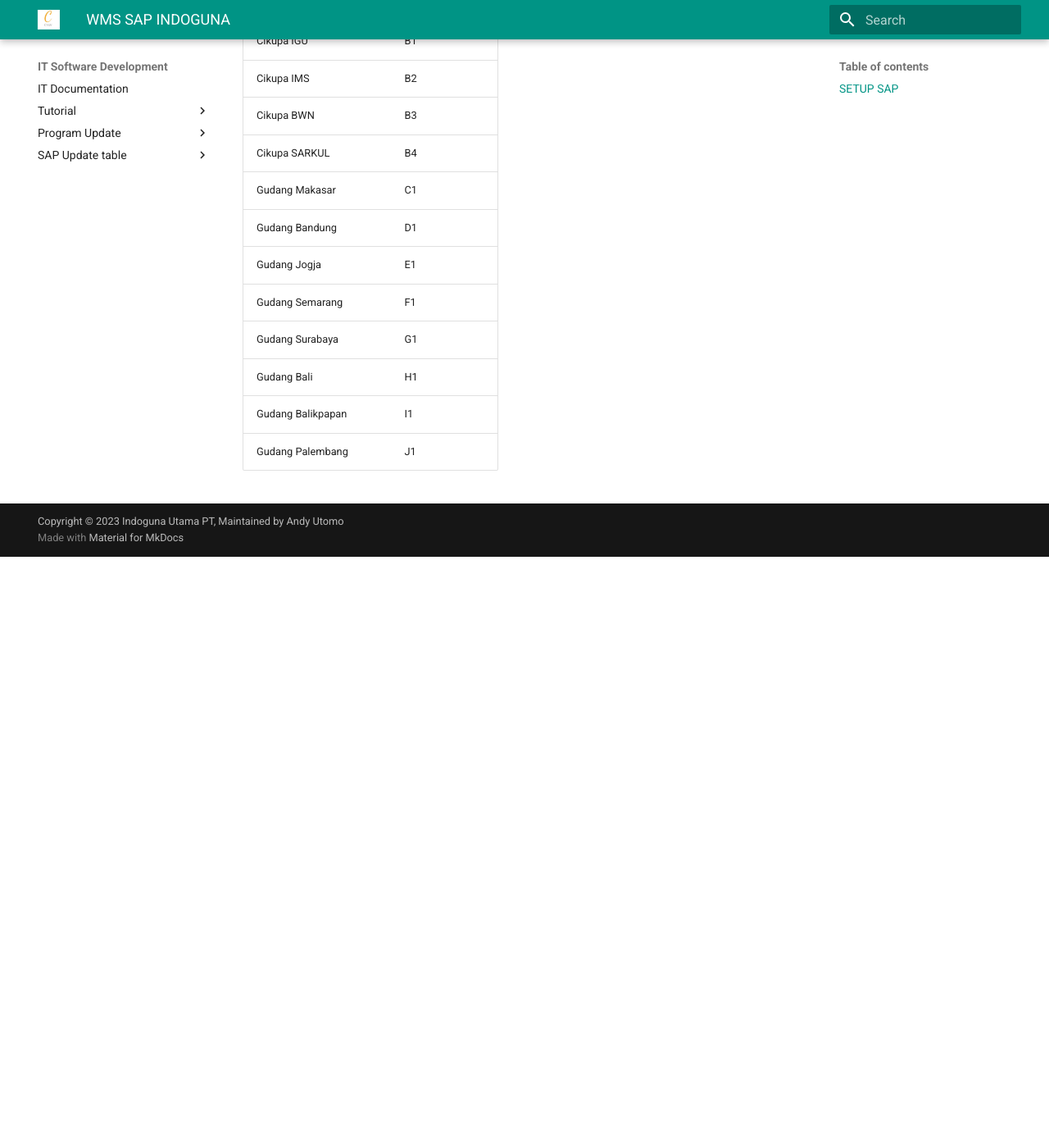
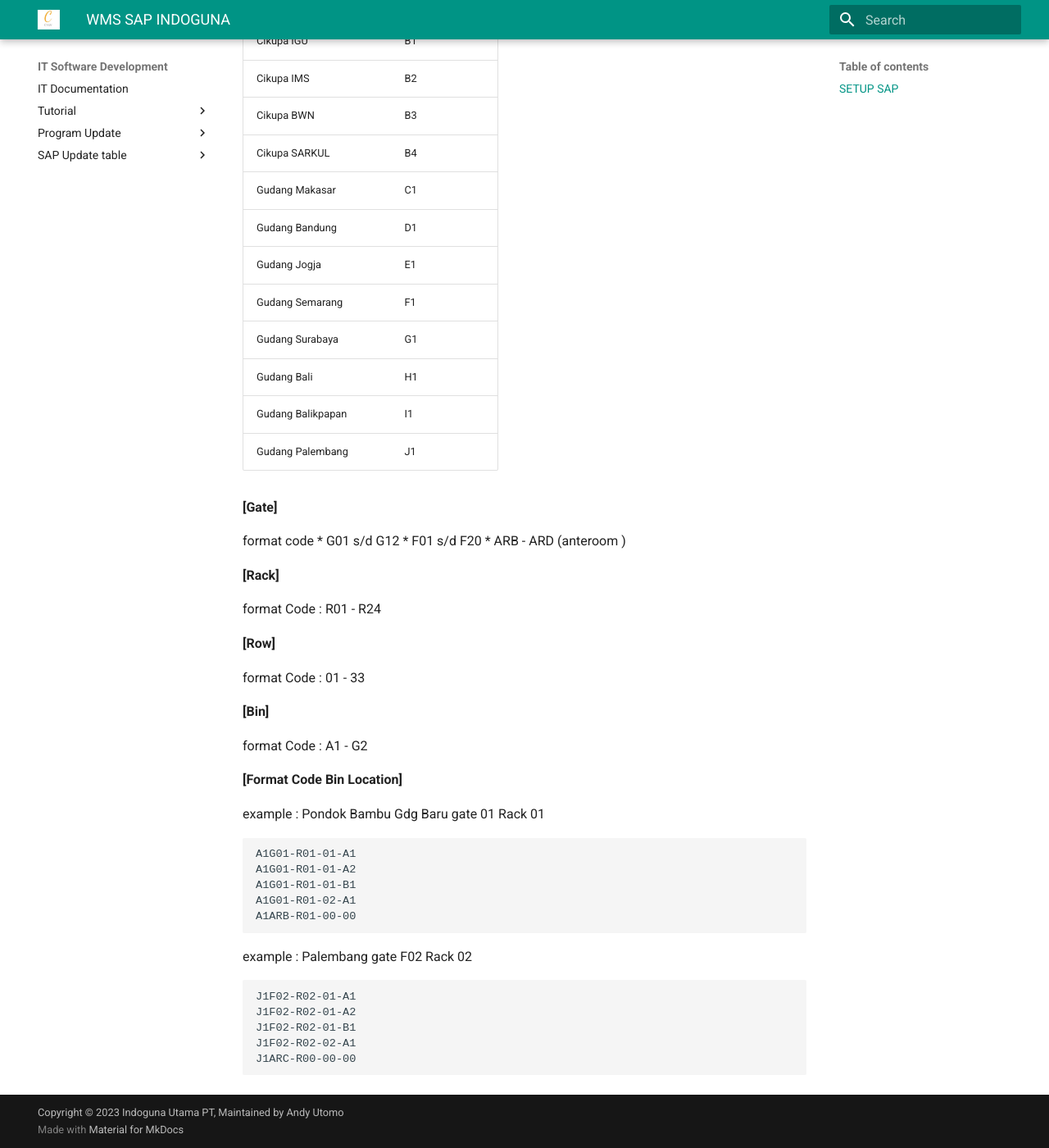
Before and after one commit to andyut/itdocs, an MkDocs documentation site: the page built from docs/wms02.md, in a window 1280 px wide and 1400 px high, scrolled down 1377 px. Shown: the whole window at 82% size. Built offline with MkDocs 1.6.1 and Material for MkDocs 9.7.7, drawn with Linux system fonts in a browser that asks for light colours; before the commit the page ends 2056 px from its top, so only the background shows below that.

Commit message:
UPDATE WMS2

```diff
--- a/docs/wms02.md
+++ b/docs/wms02.md
@@ -53,3 +53,42 @@ Skema Warehouse Indoguna
 | Gudang Bali | H1 |
 | Gudang Balikpapan | I1 |
 | Gudang Palembang | J1 |
+
+**[Gate]**
+
+format code
+* G01 s/d G12
+* F01 s/d F20
+* ARB - ARD (anteroom )
+
+**[Rack]**
+
+format Code : R01 - R24
+
+**[Row]**
+
+format Code : 01 - 33
+
+
+**[Bin]**
+
+format Code : A1 - G2
+
+**[Format Code Bin Location]**
+
+example : Pondok Bambu Gdg Baru gate 01 Rack 01
+
+    A1G01-R01-01-A1
+    A1G01-R01-01-A2
+    A1G01-R01-01-B1
+    A1G01-R01-02-A1
+    A1ARB-R01-00-00
+
+
+example : Palembang gate F02 Rack 02
+
+    J1F02-R02-01-A1
+    J1F02-R02-01-A2
+    J1F02-R02-01-B1
+    J1F02-R02-02-A1
+    J1ARC-R00-00-00
```
